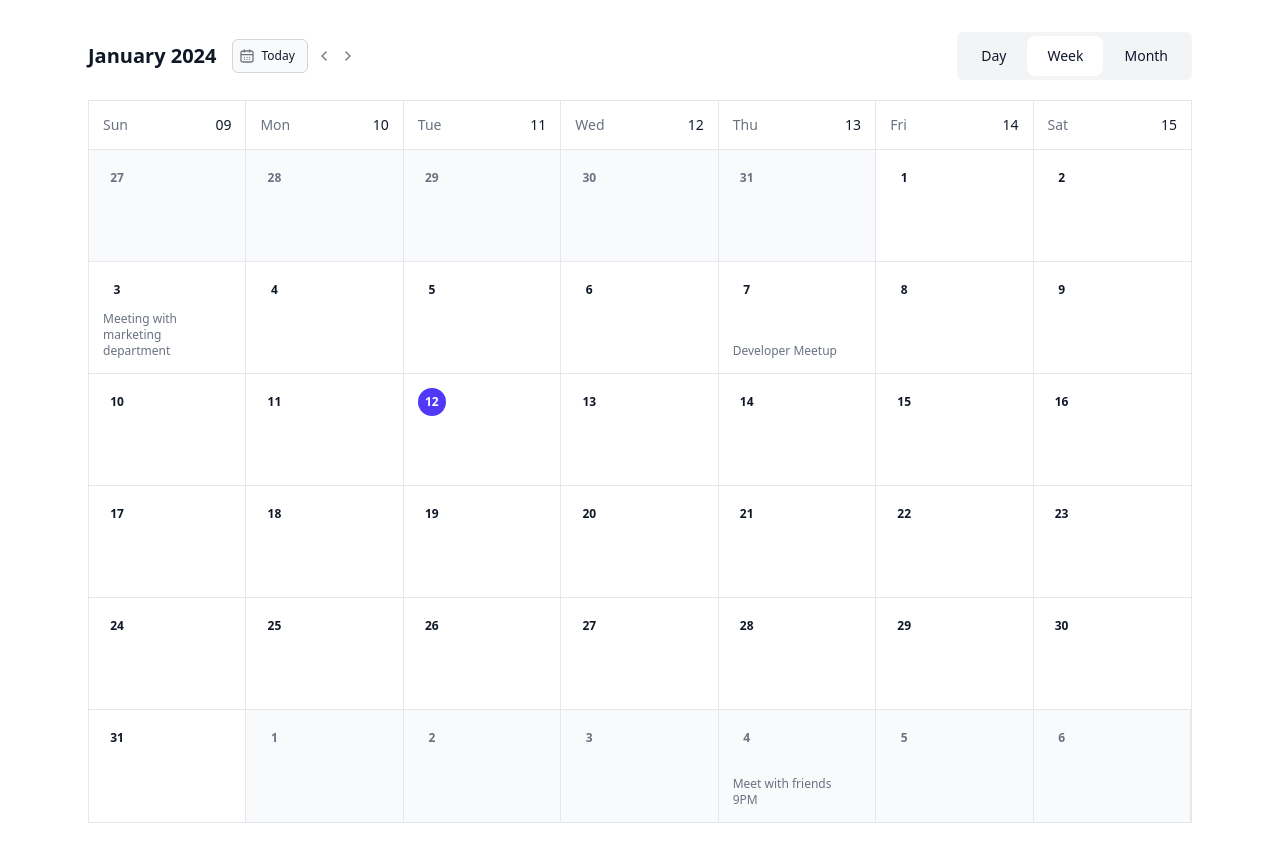
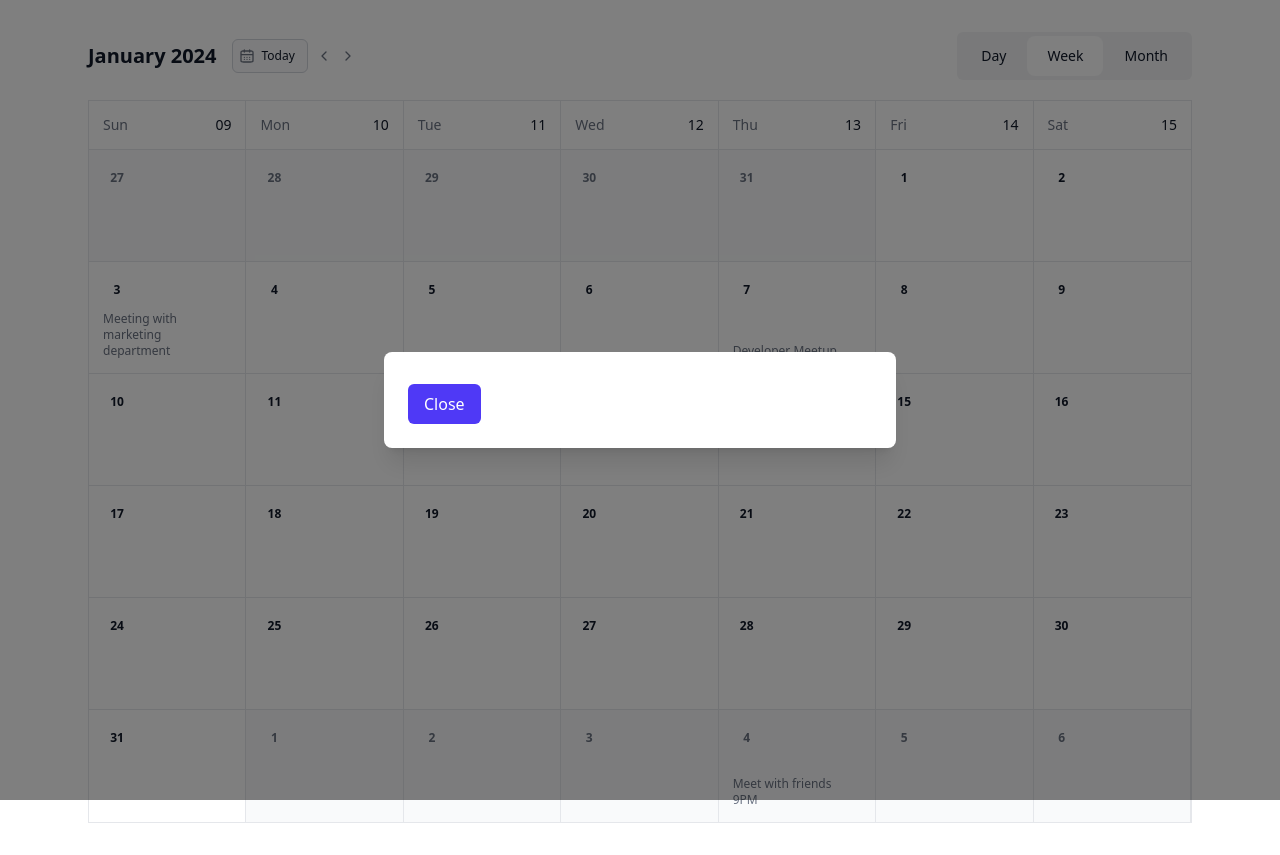
Before and after one commit to vitoCorl1/le-gourmet-reservation, a website: page index.html in a window 1280 px wide. Both pictures are taken after a click on the element "Meeting with marketing department". Drawn offline with nearby package versions, Linux system fonts and the light colour scheme; files that its build step writes are made by us from their sources.

```diff
--- a/index.html
+++ b/index.html
@@ -374,6 +374,30 @@
                 </div>
             </div>
         </div>
+
+        <!-- Overlay -->
+        <div id="overlay" class="fixed inset-0 bg-black/50 flex items-center justify-center hidden">
+            <!-- Dialog -->
+            <div id="dialog"
+                class="bg-white w-full max-w-lg rounded-lg shadow-xl p-6
+                        focus:outline-none"
+                role="dialog"
+                aria-modal="true"
+                aria-labelledby="dialogTitle">
+
+                <form>
+                    <label for=""></label>
+                </form>
+
+                <button id="closeBtn"
+                        class="mt-2 inline-flex justify-center rounded-md
+                                bg-indigo-600 px-4 py-2 text-white hover:bg-indigo-700
+                                focus-visible:ring-2 focus-visible:ring-offset-2
+                                focus-visible:ring-indigo-500">
+                    Close
+                </button>
+            </div>
+        </div>
     </section>
     <script src="./script.js"></script>
 </body>
--- a/script.js
+++ b/script.js
@@ -1,10 +1,19 @@
-const day20 = document.getElementById('wrap-days');
-const children = day20.querySelectorAll('*');
+const overlay = document.getElementById('overlay');
 
-children.forEach(element => {
-    element.addEventListener('click', pop);
+const days = document.getElementById('wrap-days');
+const day_children = days.querySelectorAll('*');
+
+const closeBtn = document.getElementById('closeBtn');
+const dialog = document.getElementById('dialog');
+
+
+day_children.forEach(element => {
+    element.addEventListener('click', () => {
+        overlay.classList.remove("hidden");
+        dialog.focus();
+    });
 });
-function pop(e){
-    e.preventDefault();
-    alert('work :)')
-}
+
+closeBtn.addEventListener("click", () => {
+    overlay.classList.add("hidden");
+});
```
